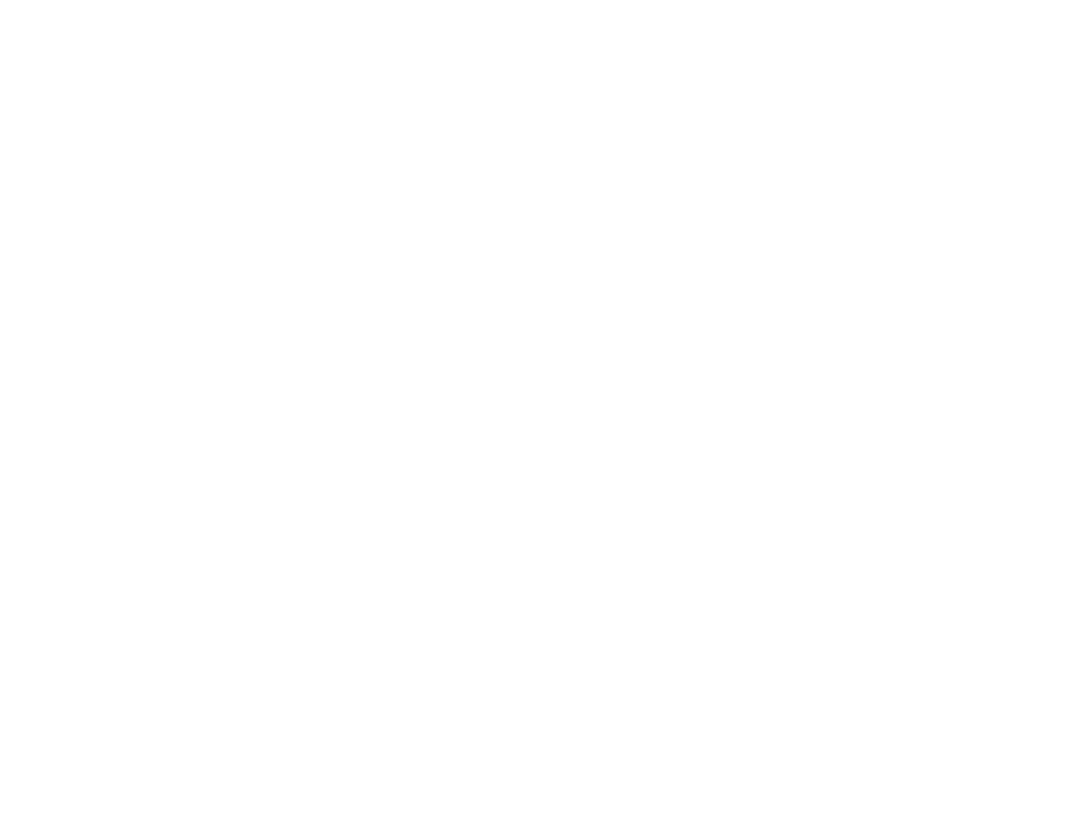
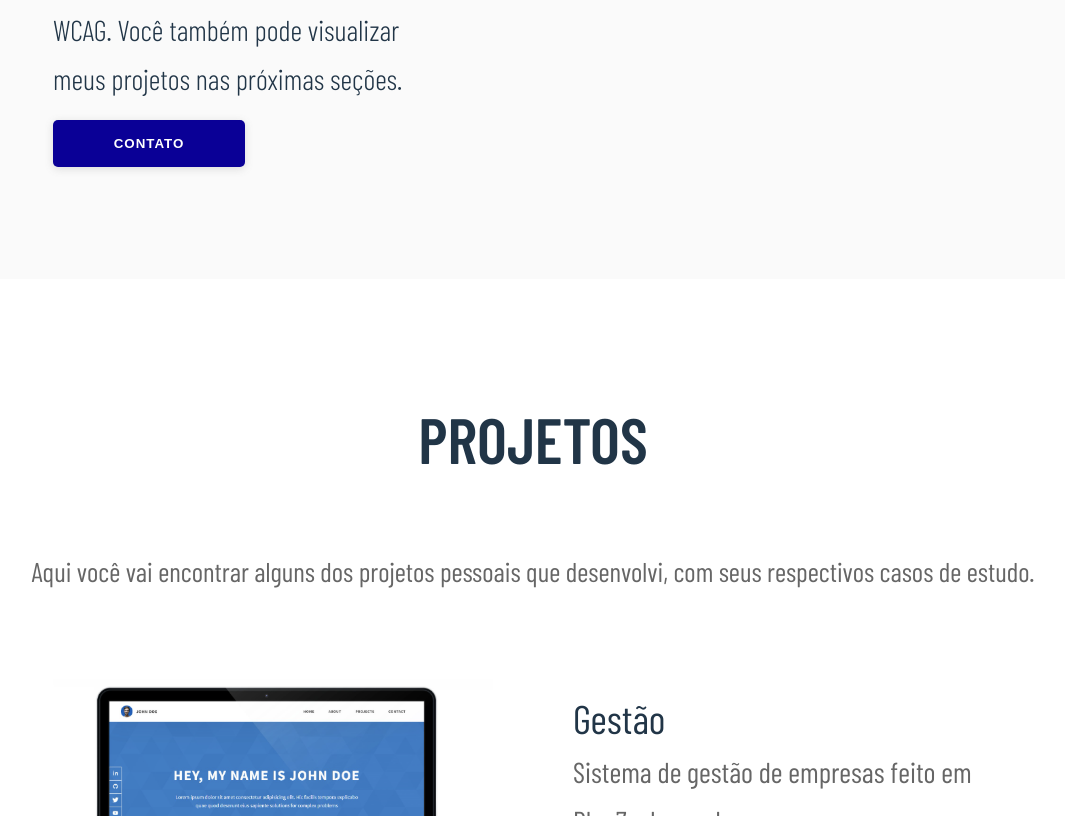
Before and after one commit to guinafelix/portfolio, a React (Vite) app: page / in a window 1280 px wide. Shown: the part 1984-2800 px from the top of the page, without its empty margins (107-1172 px from the left). Before the commit the page ends 1960 px from the top, so only its background shows below. Built offline with nearby package versions, Linux system fonts and the light colour scheme.

Commit message:
feat: projects section

```diff
--- a/src/App.tsx
+++ b/src/App.tsx
@@ -2,6 +2,7 @@
 import Navbar from './components/navbar/navbar'
 import Introduction from './components/introduction/introduction'
 import About from './components/About/about'
+import Projects from './components/projects/projects'
 
 function App() {
 
@@ -10,6 +11,7 @@
     <Navbar/>
     <Introduction/>
     <About/>
+    <Projects/>
     </>
   )
 }
--- a/src/components/About/about.css
+++ b/src/components/About/about.css
@@ -19,7 +19,7 @@
 }
 
 .about-span {
-  font-size: 1.3rem;
+  font-size: 1.7rem;
   max-width: 80%;
   color: #666;
   text-align: center;
@@ -48,7 +48,7 @@
 }
 
 .about-content-paragraph {
-  font-size: 1.5rem;
+  font-size: 1.8rem;
   line-height: 1.7;
   font-family: 'Barlow Condesed Light';
   max-width: 60rem;
@@ -60,7 +60,7 @@
 }
 
 .skills-container {
-  font-size: 1.5rem;
+  font-size: 1.7rem;
   gap: 1rem;
   display: flex;
   flex-direction: column;
@@ -84,6 +84,7 @@
   .about-span {
     font-size: 1.8rem;
   }
+
 }
 
 @media only screen and (max-width: 56.25em) {
--- a/src/components/introduction/introduction.tsx
+++ b/src/components/introduction/introduction.tsx
@@ -9,7 +9,7 @@
         <h1 className="introduction-header">OLÁ, EU SOU O GUILHERME FÉLIX</h1>
         <div className="introduction-info">
           <p className="introduction-paragraph">Desenvolvedor Full Stack com experiência em desenvolvimento de aplicações
-            web acessíveis e escaláveis em diferentes stacks como Java, Javascript e PHP.</p>
+            web acessíveis e escaláveis em diferentes stacks como Java, Javascript, Typescript e PHP.</p>
         </div>
         <button className="button">
           projetos
--- /dev/null
+++ b/src/components/projects/projects.css
@@ -0,0 +1,104 @@
+.projects-header {
+  font-size: 4rem;
+  text-transform: uppercase;
+  margin: 0;
+  font-family: 'Barlow Condesed Semibold';
+}
+
+.projects-span {
+  font-size: 1.7rem;
+  max-width: 80%;
+  color: #666;
+  text-align: center;
+}
+
+.projects-span p {
+  margin: 0;
+}
+
+.projects-container {
+  display: flex;
+  padding: 7rem 0;
+  flex-direction: column;
+  align-items: center;
+  gap: 4rem;
+  font-family: 'Barlow Condesed';
+}
+
+.projects-container ul {
+  list-style: none;
+}
+
+.projects-info {
+  display: grid;
+  grid-template-columns: 1fr 1fr;
+  gap: 5rem;
+  padding: 0 10rem;
+}
+
+.project-info h3 {
+  font-size: 2.5rem;
+  margin: 0;
+}
+
+.project-info {
+  display: flex;
+  flex-direction: column;
+  padding: 2rem 0;
+}
+
+.project-info button {
+  font-size: 1rem;
+  width: 15rem;
+}
+
+.project-info p {
+  margin: 0;
+  font-size: 1.8rem;
+  color: #666;
+  line-height: 1.7;
+  margin-bottom: 2rem;
+}
+
+.project-img {
+  display: flex;
+  justify-content: center;
+  align-items: center;
+}
+
+.project-img-content {
+  width: 100%;
+  display: block;
+  object-fit: cover;
+}
+
+@media only screen and (max-width: 37.5em) {
+  .projects-span {
+    font-size: 1.8rem;
+  }
+
+  .projects-info h3 {
+    font-size: 2.4rem;
+  }
+
+  .project-info p {
+    font-weight: 1.7rem;
+  }
+
+}
+
+@media only screen and (max-width: 56.25em) {
+  .projects-info {
+    grid-template-columns: 1fr;
+    grid-gap: 1rem;
+    padding: 2rem;
+  }
+
+  .project-info {
+    display: flex;
+    flex-direction: column;
+    align-items: center;
+    justify-content: center;
+    gap: 1rem;
+  }
+}
--- /dev/null
+++ b/src/components/projects/projects.tsx
@@ -0,0 +1,58 @@
+import './projects.css'
+
+interface ProjectsData {
+  name: string;
+  imgUrl: string;
+  description: string;
+  projectPage: string;
+}
+
+export default function Projects() {
+
+  const projects: ProjectsData[] = [
+    {
+      name: 'Gestão',
+      imgUrl: 'image.png',
+      description: 'Sistema de gestão de empresas feito em Php 7 e Laravel',
+      projectPage: 'linkTeste'
+    },
+    {
+      name: 'Gestão',
+      imgUrl: 'image.png',
+      description: 'Sistema de gestão de empresas feito em Php 7 e Laravel',
+      projectPage: 'linkTeste'
+    }
+  ]
+
+  return (
+    <section className="projects">
+      <div className="projects-container">
+        <h2 className='projects-header'>Projetos</h2>
+        <span className='projects-span'>
+          <p>
+            Aqui você vai encontrar alguns dos projetos pessoais que desenvolvi, com seus respectivos
+            casos de estudo.
+          </p>
+        </span>
+        {
+          projects.map(item => (
+            <ul>
+              <li>
+                <div className='projects-info'>
+                  <div className='project-img'>
+                    <img src={item.imgUrl} alt="" className='project-img-content'/>
+                  </div>
+                  <div className='project-info'>
+                    <h3>{item.name}</h3>
+                    <p>{item.description}</p>
+                    <button className='button'>Caso de estudo</button>
+                  </div>
+                </div>
+              </li>
+            </ul>
+          ))
+        }
+      </div>
+    </section>
+  )
+}
--- a/src/index.css
+++ b/src/index.css
@@ -46,8 +46,9 @@
   box-shadow: rgba(99, 99, 99, 0.2) 0px 2px 8px 0px;
   border-radius: 5px;
   background: #0a0096;
-  padding: 1rem 3rem;
+  padding: 1rem 1rem;
   border: none;
+  justify-content: center;
   font-family: sans-serif;
   cursor: pointer;
   transition: background-color 0.3s ease;
```
Also changed, not shown: public/image.png (added).
